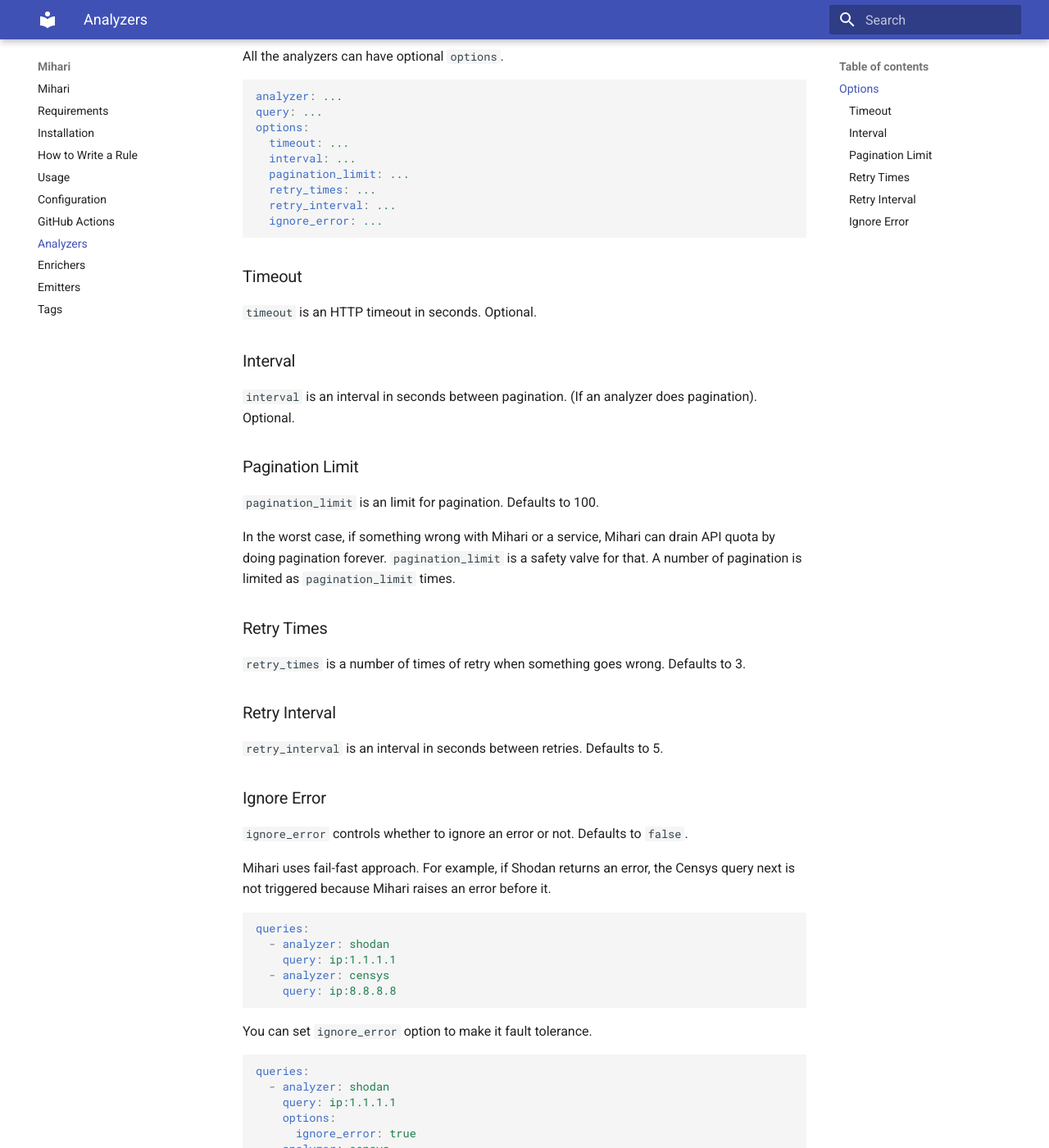
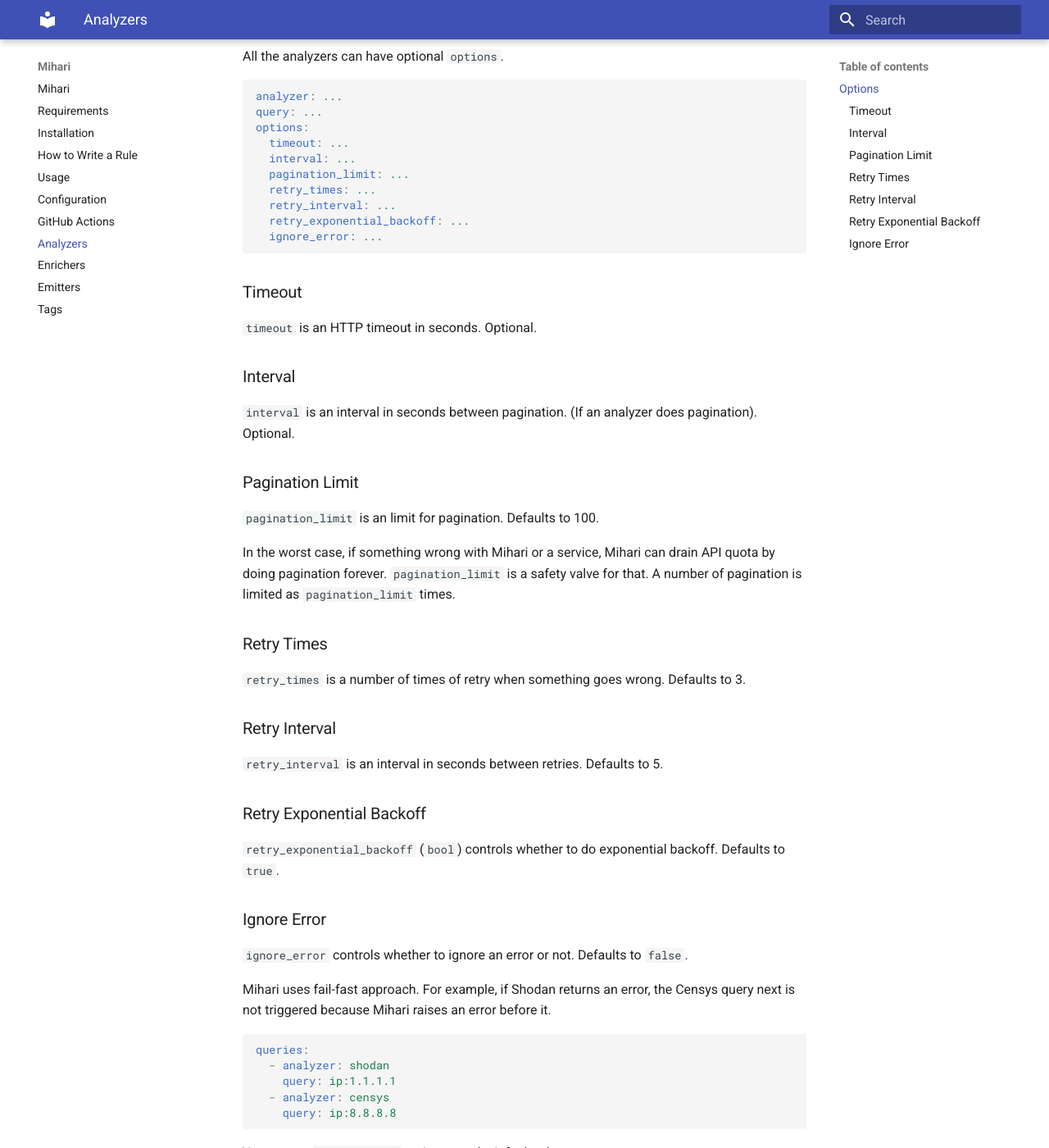
Before and after one commit to ninoseki/mihari, an MkDocs documentation site: the page built from docs/analyzers/index.md, in a window 1280 px wide and 1400 px high, scrolled down 778 px. Shown: the whole window at 82% size. Built offline with MkDocs 1.6.1 and Material for MkDocs 9.7.7, drawn with Linux system fonts in a browser that asks for light colours.

Commit message:
docs: update docs

````diff
--- a/docs/analyzers/index.md
+++ b/docs/analyzers/index.md
@@ -31,6 +31,7 @@
   pagination_limit: ...
   retry_times: ...
   retry_interval: ...
+  retry_exponential_backoff: ...
   ignore_error: ...
 ```
 
@@ -57,6 +58,10 @@
 
 `retry_interval` is an interval in seconds between retries. Defaults to 5.
 
+### Retry Exponential Backoff
+
+`retry_exponential_backoff` (`bool`) controls whether to do exponential backoff. Defaults to `true`.
+
 ### Ignore Error
 
 `ignore_error` controls whether to ignore an error or not. Defaults to `false`.
````
